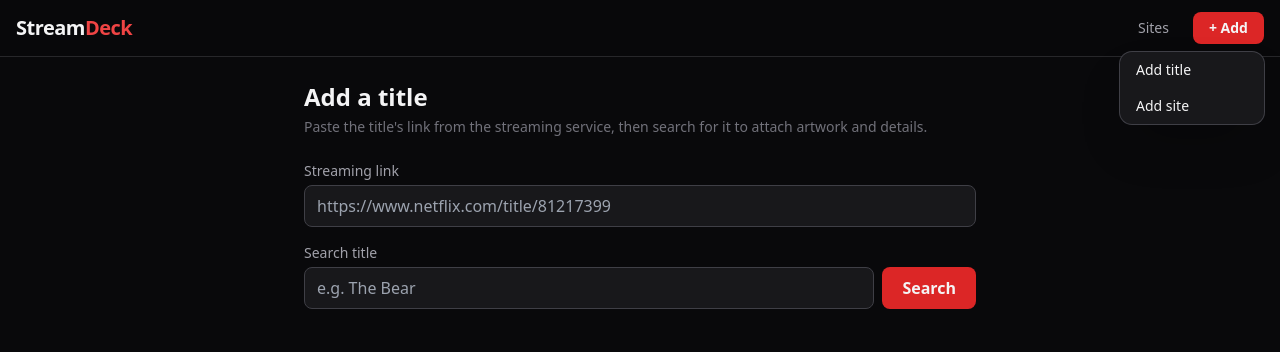
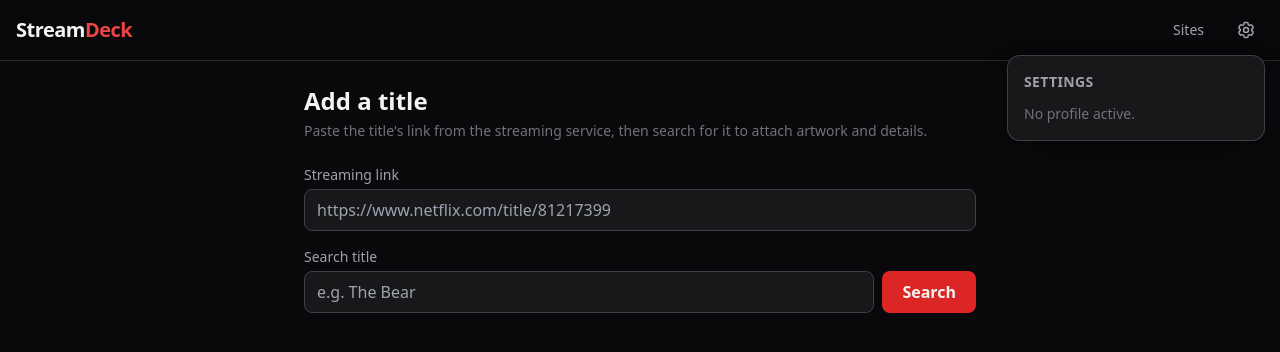
Before and after one commit to JamesZesiger/StreamDeck, a FastAPI app: page /add in a window 1280 px wide, after a click on "Settings". Shown: the top 352 px of the page. Run offline with FastAPI, Linux system fonts and the light colour scheme; data that the repository does not hold is empty; parts of the project's set-up code (start-up, migrations or seed data) failed here and were passed over; some libraries are stand-ins or nearby versions.

Commit message:
Move Add into drawer; add per-profile settings with hide-mature
The toolbar's + Add dropdown becomes Add title / Add site buttons at
the top of the library drawer, and a gear button (between Sites and
the profile avatar) opens a settings menu on every page.

Settings are saved to the active profile. The first setting, hide
mature content, filters titles flagged by TMDB's adult field out of
the library grid and 404s their detail pages; the flag is stored on
titles, captured on add/preload, and filled by the startup backfill.

Co-Authored-By: Claude Fable 5 <noreply@anthropic.com>

```diff
--- a/app/main.py
+++ b/app/main.py
@@ -28,6 +28,12 @@ async def _init_db(retries: int = 10) -> None:
                 await conn.execute(text(
                     "ALTER TABLE titles ADD COLUMN IF NOT EXISTS "
                     "genres VARCHAR(300) NOT NULL DEFAULT ''"))
+                await conn.execute(text(
+                    "ALTER TABLE titles ADD COLUMN IF NOT EXISTS "
+                    "mature BOOLEAN NOT NULL DEFAULT FALSE"))
+                await conn.execute(text(
+                    "ALTER TABLE profiles ADD COLUMN IF NOT EXISTS "
+                    "hide_mature BOOLEAN NOT NULL DEFAULT FALSE"))
                 # Profiles: the library is shared, watch state is per profile.
                 # Seed one profile, move the legacy global watched flag into
                 # it, then retire the old columns.
@@ -87,20 +93,21 @@ async def _backfill_genres() -> None:
 
             sem = asyncio.Semaphore(4)
 
-            async def fetch(tmdb_id: int, media_type: str) -> str | None:
+            async def fetch(tmdb_id: int, media_type: str) -> dict | None:
                 async with sem:
                     try:
-                        return (await tmdb.get_details(tmdb_id, media_type))["genres"]
+                        return await tmdb.get_details(tmdb_id, media_type)
                     except Exception:
                         return None
 
             results = await asyncio.gather(
                 *(fetch(tid, mt) for tid, mt in by_key))
             filled = 0
-            for (key, titles), genres in zip(by_key.items(), results):
-                if genres:
+            for (key, titles), details in zip(by_key.items(), results):
+                if details:
                     for t in titles:
-                        t.genres = genres
+                        t.genres = details["genres"]
+                        t.mature = details["mature"]
                     filled += len(titles)
             await session.commit()
             log.info("Backfilled genres for %d of %d titles", filled, len(rows))
--- a/app/models.py
+++ b/app/models.py
@@ -43,6 +43,8 @@ class Title(Base):
     release_year: Mapped[int | None] = mapped_column(Integer, nullable=True)
     # Comma-separated TMDB genre names, e.g. "Action, Comedy".
     genres: Mapped[str] = mapped_column(String(300), default="")
+    # TMDB's adult flag.
+    mature: Mapped[bool] = mapped_column(Boolean, default=False)
     deep_link: Mapped[str] = mapped_column(String(1000))
     added_at: Mapped[datetime] = mapped_column(DateTime(timezone=True), server_default=func.now())
 
@@ -56,6 +58,7 @@ class Profile(Base):
 
     id: Mapped[int] = mapped_column(primary_key=True)
     name: Mapped[str] = mapped_column(String(50), unique=True)
+    hide_mature: Mapped[bool] = mapped_column(Boolean, default=False)
     created_at: Mapped[datetime] = mapped_column(DateTime(timezone=True), server_default=func.now())
 
 
--- a/app/routers/pages.py
+++ b/app/routers/pages.py
@@ -37,6 +37,8 @@ async def library(
 
     decade_int = int(decade) if decade and decade.isdigit() else None
     query = select(Title).options(selectinload(Title.service)).order_by(Title.added_at.desc())
+    if profile.hide_mature:
+        query = query.where(Title.mature.is_(False))
     if service:
         query = query.join(Service).where(Service.slug == service)
     if media_type in ("movie", "tv"):
@@ -176,12 +178,14 @@ async def _get_title(title_id: int, session: AsyncSession) -> Title:
 @router.get("/titles/{title_id}")
 async def detail(request: Request, title_id: int, session: AsyncSession = Depends(get_session)):
     title = await _get_title(title_id, session)
+    profile = await active_profile(request, session)
+    if profile.hide_mature and title.mature:
+        raise HTTPException(404, "Title not found")
     siblings = (await session.execute(
         select(Title).options(selectinload(Title.service))
         .where(Title.tmdb_id == title.tmdb_id, Title.media_type == title.media_type)
     )).scalars().all()
     providers = sorted(siblings, key=lambda r: r.service.name.lower())
-    profile = await active_profile(request, session)
     watch = (await session.execute(
         select(ProfileWatch).where(ProfileWatch.profile_id == profile.id,
                                    ProfileWatch.tmdb_id == title.tmdb_id,
--- a/app/templates/base.html
+++ b/app/templates/base.html
@@ -15,6 +15,29 @@
       <a href="/" class="text-xl font-bold tracking-tight shrink-0 mr-auto">Stream<span class="text-red-500">Deck</span></a>
       {% block nav_extra %}{% endblock %}
       <a href="/sites" class="text-sm text-zinc-400 hover:text-zinc-100 px-2 py-1.5">Sites</a>
+      <details class="relative" id="settings-menu">
+        <summary title="Settings"
+                 class="list-none [&::-webkit-details-marker]:hidden cursor-pointer select-none rounded-lg p-2 text-zinc-400 hover:text-zinc-100 hover:bg-zinc-800">
+          <svg class="w-5 h-5" fill="none" viewBox="0 0 24 24" stroke="currentColor" stroke-width="1.8">
+            <path stroke-linecap="round" stroke-linejoin="round" d="M9.594 3.94c.09-.542.56-.94 1.11-.94h2.593c.55 0 1.02.398 1.11.94l.213 1.281c.063.374.313.686.645.87.074.04.147.083.22.127.325.196.72.257 1.075.124l1.217-.456a1.125 1.125 0 0 1 1.37.49l1.296 2.247a1.125 1.125 0 0 1-.26 1.431l-1.003.827c-.293.241-.438.613-.43.992a7.723 7.723 0 0 1 0 .255c-.008.378.137.75.43.991l1.004.827c.424.35.534.955.26 1.43l-1.298 2.247a1.125 1.125 0 0 1-1.369.491l-1.217-.456c-.355-.133-.75-.072-1.076.124a6.47 6.47 0 0 1-.22.128c-.331.183-.581.495-.644.869l-.213 1.281c-.09.543-.56.94-1.11.94h-2.594c-.55 0-1.019-.398-1.11-.94l-.213-1.281c-.062-.374-.312-.686-.644-.87a6.52 6.52 0 0 1-.22-.127c-.325-.196-.72-.257-1.076-.124l-1.217.456a1.125 1.125 0 0 1-1.369-.49l-1.297-2.247a1.125 1.125 0 0 1 .26-1.431l1.004-.827c.292-.24.437-.613.43-.991a6.932 6.932 0 0 1 0-.255c.007-.38-.138-.751-.43-.992l-1.004-.827a1.125 1.125 0 0 1-.26-1.43l1.297-2.247a1.125 1.125 0 0 1 1.37-.491l1.216.456c.356.133.751.072 1.076-.124.072-.044.146-.086.22-.128.332-.183.582-.495.644-.869l.214-1.28Z"/>
+            <path stroke-linecap="round" stroke-linejoin="round" d="M15 12a3 3 0 1 1-6 0 3 3 0 0 1 6 0Z"/>
+          </svg>
+        </summary>
+        <div class="absolute right-0 mt-2 w-64 rounded-xl bg-zinc-900 ring-1 ring-zinc-700 shadow-2xl z-50 p-4 space-y-3">
+          <p class="text-sm font-semibold uppercase tracking-wide text-zinc-400">Settings</p>
+          {% if active_profile %}
+          <label class="flex items-center justify-between gap-3 text-sm cursor-pointer">
+            <span>Hide mature content</span>
+            <input type="checkbox" {{ 'checked' if active_profile.hide_mature }}
+                   hx-patch="/api/settings/hide-mature" hx-swap="none"
+                   class="w-4 h-4 accent-red-600">
+          </label>
+          <p class="text-xs text-zinc-500">Settings are saved to the current profile ({{ active_profile.name }}).</p>
+          {% else %}
+          <p class="text-sm text-zinc-500">No profile active.</p>
+          {% endif %}
+        </div>
+      </details>
       {% if active_profile %}
       <details class="relative" id="profile-menu">
         <summary title="Profile: {{ active_profile.name }}"
@@ -27,13 +50,6 @@
         </div>
       </details>
       {% endif %}
-      <details class="relative" id="add-menu">
-        <summary class="list-none [&::-webkit-details-marker]:hidden cursor-pointer select-none rounded-lg bg-red-600 hover:bg-red-500 px-4 py-1.5 text-sm font-semibold">+ Add</summary>
-        <div class="absolute right-0 mt-2 w-36 rounded-xl bg-zinc-900 ring-1 ring-zinc-700 shadow-2xl overflow-hidden z-50">
-          <a href="/add" class="block px-4 py-2 text-sm hover:bg-zinc-800">Add title</a>
-          <a href="/sites?add=1" class="block px-4 py-2 text-sm hover:bg-zinc-800">Add site</a>
-        </div>
-      </details>
     </div>
   </nav>
   {% endblock %}
--- a/app/templates/library.html
+++ b/app/templates/library.html
@@ -26,6 +26,10 @@
           <path stroke-linecap="round" stroke-linejoin="round" d="M6 18L18 6M6 6l12 12"/>
         </svg>
       </button>
+    </div>
+    <div class="flex gap-2">
+      <a href="/add" class="flex-1 text-center rounded-lg bg-red-600 hover:bg-red-500 px-3 py-1.5 text-sm font-semibold">+ Add title</a>
+      <a href="/sites?add=1" class="flex-1 text-center rounded-lg bg-zinc-800 hover:bg-zinc-700 px-3 py-1.5 text-sm">+ Add site</a>
     </div>
     <input type="search" name="q" value="{{ q or '' }}" placeholder="Search library…"
            hx-get="/" hx-trigger="input changed delay:250ms, search" hx-target="#tile-grid" hx-swap="innerHTML"
--- a/app/tmdb.py
+++ b/app/tmdb.py
@@ -91,4 +91,5 @@ async def get_details(tmdb_id: int, media_type: str) -> dict:
         "runtime_minutes": runtime,
         "release_year": int(date[:4]) if len(date) >= 4 and date[:4].isdigit() else None,
         "genres": ", ".join(g["name"] for g in d.get("genres", [])),
+        "mature": bool(d.get("adult")),
     }
```
Also changed, not shown: app/routers/api.py (+11 -0 lines).
